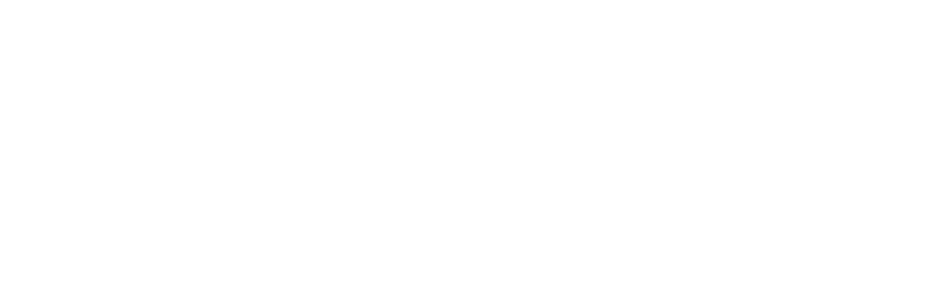
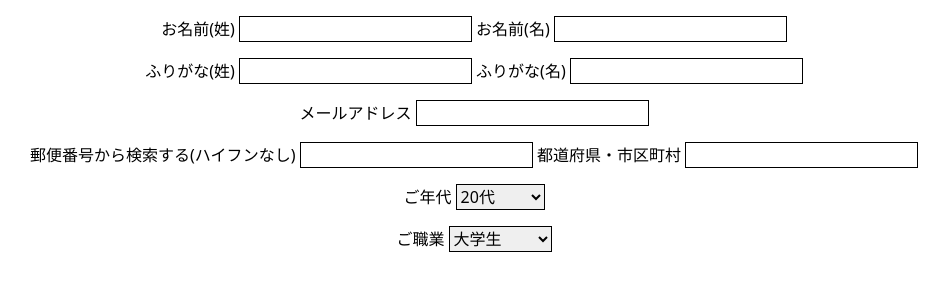
Before and after one commit to kazunariM/iniadfes2022-portal, a Nuxt app in the folder client/: page /PreRegistration in a window 1280 px wide. Before the commit this address had no page. Shown: the top 300 px of the page, without its empty margins (166-1115 px from the left). Built offline with nearby package versions, Linux system fonts and the light colour scheme.

Commit message:
preparing registration form

```diff
--- /dev/null
+++ b/client/components/RegistrationForm.vue
@@ -0,0 +1,179 @@
+<template>
+    <article>
+        <form @submit.prevent="submit">
+            <div class="form">
+                <label>
+                    お名前(姓)
+                    <input v-model="formdata.last_name" type="text" required @focus="removeError('last_name')">
+                </label>
+                <label>
+                    お名前(名)
+                    <input v-model="formdata.first_name" type="text" required @focus="removeError('first_name')">
+                </label>
+            </div>
+
+            <div class="form">
+                <label>
+                    ふりがな(姓)
+                    <input v-model="formdata.ruby_last_name" type="text" required @focus="removeError('ruby_last_name')">
+                </label>
+                <label>
+                    ふりがな(名)
+                    <input v-model="formdata.ruby_first_name" type="text" required @focus="removeError('ruby_first_name')">
+                </label>
+            </div>
+
+            <div class="form">
+                <label>
+                    メールアドレス
+                    <input v-model="formdata.email" type="email" required @focus="removeError('email')" @blur="checkEmail">
+                </label>
+                <p v-if="error.email" class="error">⚠{{ error.email }}</p>
+            </div>
+
+            <div class="form">
+                <label>
+                    郵便番号から検索する(ハイフンなし)
+                    <input v-model="zip" type="text" @input="findaddress">
+                </label>
+                <label>
+                    都道府県・市区町村
+                    <input v-model="formdata.address" type="text" required @focus="removeError('address')">
+                </label>
+            </div>
+
+            <div class="form">
+                <label>
+                    ご年代
+                    <select v-model="formdata.age" required>
+                        <option value="0">10歳未満</option>
+                        <option value="1">10代</option>
+                        <option value="2">20代</option>
+                        <option value="3">30代</option>
+                        <option value="4">40代</option>
+                        <option value="5">50代</option>
+                        <option value="6">60代</option>
+                        <option value="7">70代</option>
+                        <option value="8">80歳以上</option>
+
+                    </select>
+                </label>
+            </div>
+
+            <div class="form">
+                <label>
+                    ご職業
+                    <select v-model="formdata.job" required>
+                        <option value="未就学児">未就学児</option>
+                        <option value="小学生">小学生</option>
+                        <option value="中学生">中学生</option>
+                        <option value="高校生">高校生</option>
+                        <option value="大学生">大学生</option>
+                        <option value="大学関係者">大学関係者</option>
+                        <option value="会社員">会社員</option>
+                        <option value="教職員">教職員</option>
+                        <option value="自営業">自営業</option>
+                        <option value="その他">その他</option>
+                    </select>
+                </label>
+            </div>
+        </form>
+    </article>
+</template>
+
+<script>
+export default {
+    name: "RegistrationForm",
+    data() {
+        return {
+            formdata: {
+                last_name: "",
+                first_name: "",
+                ruby_last_name: "",
+                ruby_first_name: "",
+                email: "",
+                address: "",
+                age: "2",
+                job: "大学生",
+            },
+            error: {
+                last_name: "",
+                first_name: "",
+                ruby_last_name: "",
+                ruby_first_name: "",
+                email: "",
+                address: "",
+                age: "",
+                job: "",
+            },
+            zip: "",
+        }
+    },
+    methods: {
+        submit() {
+
+        },
+        removeError(el) {
+            this.error[el] = ""
+        },
+        checkEmail() {
+            const match = this.formdata.email.match(/^[A-Za-z0-9]{1}[A-Za-z0-9_.-]*@{1}[A-Za-z0-9_.-]+\.[A-Za-z0-9]+$/)
+            if (!match) {
+                this.error.email = "正しいメールアドレスを入力してください"
+            } else {
+                this.error.email = ""
+            }
+        },
+        findaddress() {
+            if (this.zip.length === 7) {
+                this.formdata.address = "検索中"
+                this.$axios.get(`https://zipcloud.ibsnet.co.jp/api/search?zipcode=${this.zip}`)
+                    .then(res => {
+                        this.formdata.address = `${res.data.results[0].address1}${res.data.results[0].address2}`
+                    })
+            }
+        }
+    },
+}
+</script>
+
+<style>
+form {
+    text-align: center;
+    width: 80%;
+    margin-left: auto;
+    margin-right: auto;
+}
+
+.form {
+    margin-top: 1em;
+    margin-bottom: 1em;
+}
+
+.error {
+    position: absolute;
+    background-color: #ccc;
+    padding: 5px;
+    left: 50%;
+    transform: translate(-50%, 5%);
+    -webkit-transform: translate(-50%, 5%);
+}
+
+.error::before {
+    content: '';
+    position: absolute;
+    left: 50%;
+    transform: translate(-50%, -120%);
+    -webkit-transform: translate(-50%, -120%);
+    display: block;
+    width: 0;
+    height: 0;
+    border-right: 15px solid transparent;
+    border-bottom: 15px solid #ccc;
+    border-left: 15px solid transparent;
+}
+
+input, select {
+    border: solid 1px black;
+}
+</style>
--- /dev/null
+++ b/client/pages/PreRegistration.vue
@@ -0,0 +1,5 @@
+<template>
+    <article>
+        <RegistrationForm />
+    </article>
+</template>
--- a/client/pages/index.vue
+++ b/client/pages/index.vue
@@ -1,6 +1,9 @@
 <template>
     <div>
         <HeaderView />
+        <section>
+            <nuxt-link to="PreRegistration">事前登録をする</nuxt-link>
+        </section>
         <section>
             <nuxt-link to="ScanNamecard">スタンプラリーを見る</nuxt-link>
         </section>
```
